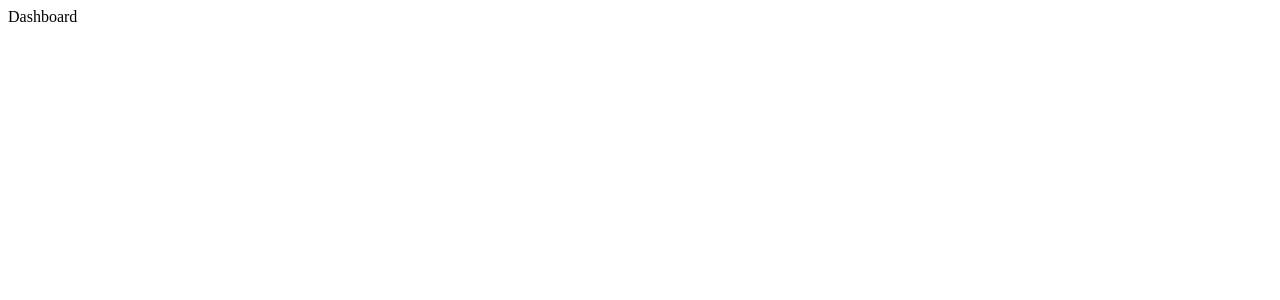
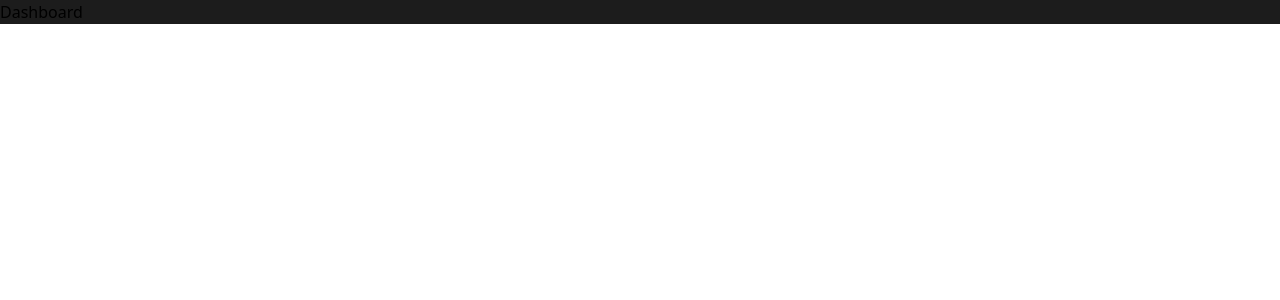
Before and after one commit to okoyecharles/atop-web-tech-takehome, a React (Create React App) app: page / in a window 1280 px wide. Shown: the top 300 px of the page. Built offline with nearby package versions, Linux system fonts and the light colour scheme.

Commit message:
Configure tailwind for project

```diff
--- a/package.json
+++ b/package.json
@@ -34,5 +34,8 @@
       "last 1 firefox version",
       "last 1 safari version"
     ]
+  },
+  "devDependencies": {
+    "tailwindcss": "^3.2.7"
   }
 }
--- a/src/App.js
+++ b/src/App.js
@@ -1,6 +1,6 @@
 function App() {
   return (
-    <div className="App">
+    <div className="App bg-gray-primary">
       Dashboard
     </div>
   );
--- /dev/null
+++ b/src/css/index.css
@@ -0,0 +1,3 @@
+@tailwind base;
+@tailwind components;
+@tailwind utilities;
--- a/src/index.js
+++ b/src/index.js
@@ -1,10 +1,7 @@
-import React from 'react';
-import ReactDOM from 'react-dom/client';
-import App from './App';
+import React from "react";
+import ReactDOM from "react-dom/client";
+import App from "./App";
+import "./css/index.css";
 
-const root = ReactDOM.createRoot(document.getElementById('root'));
-root.render(
-  <React.StrictMode>
-    <App />
-  </React.StrictMode>
-);
+const root = ReactDOM.createRoot(document.getElementById("root"));
+root.render(<App />);
--- /dev/null
+++ b/tailwind.config.js
@@ -0,0 +1,18 @@
+/** @type {import('tailwindcss').Config} */
+module.exports = {
+  content: [
+    "./src/**/*.{js,jsx,ts,tsx}",
+  ],
+  theme: {
+    extend: {
+      colors: {
+        gray: {
+          "primary": "#1c1c1c",
+          "secondary": "#282828",
+          "tertiary": "#333333"
+        }
+      }
+    },
+  },
+  plugins: [],
+}
```
Also changed, not shown: 1 other file (tests, documents, lock files or other folders).
